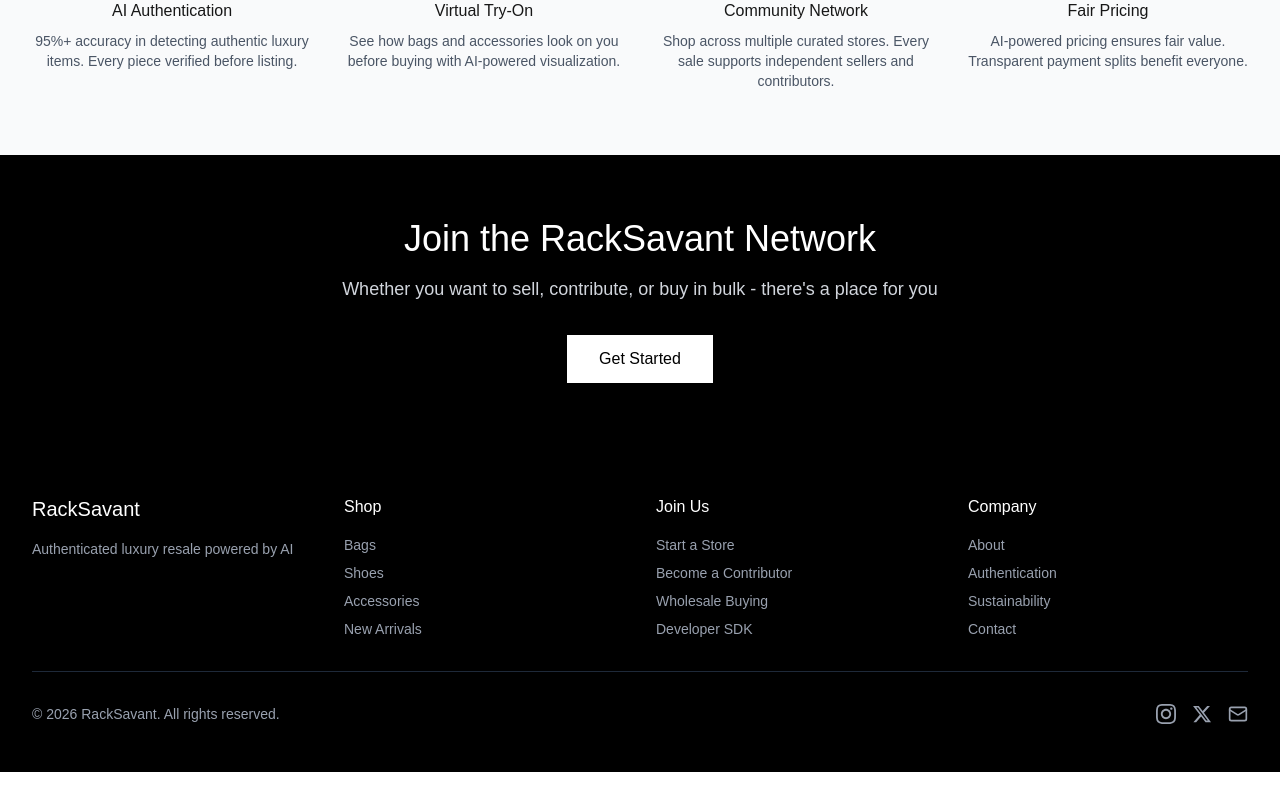
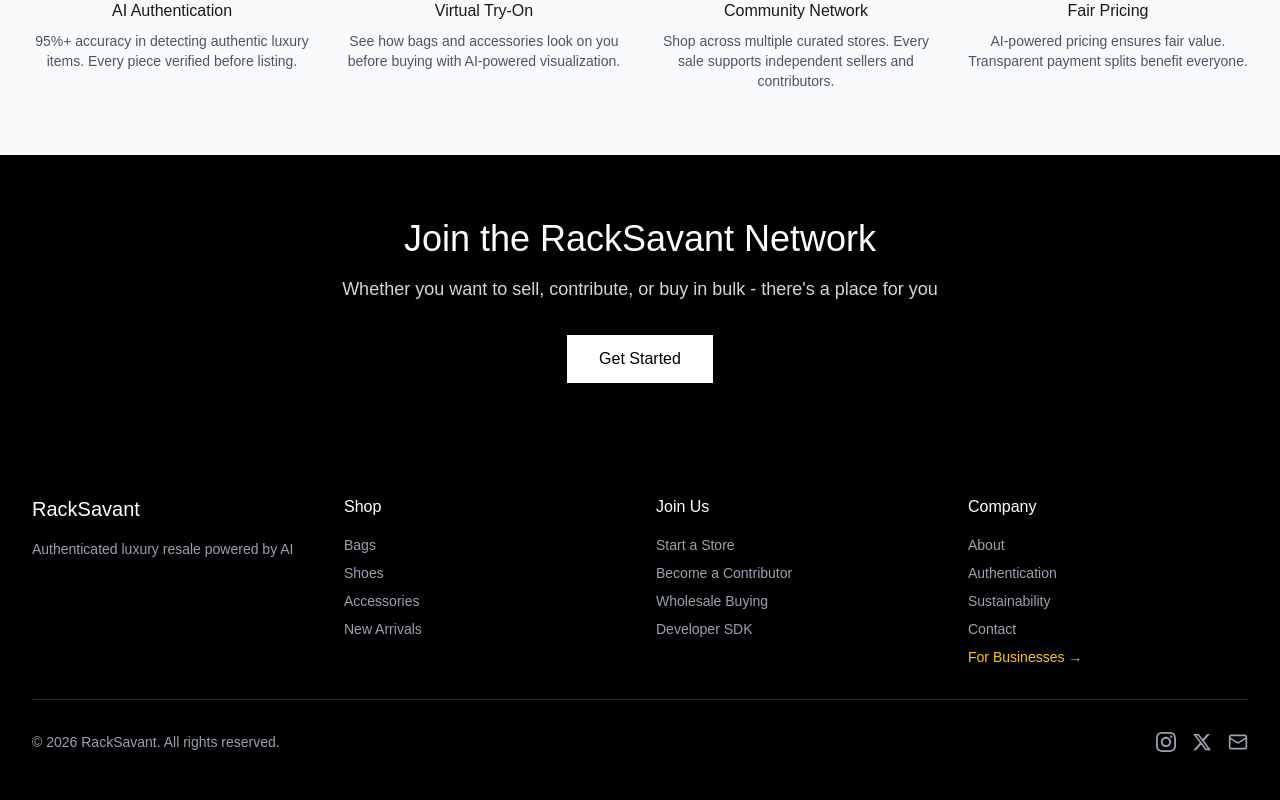
Before and after one commit to RackSavant/CrossPostGTMSite, a Next.js app: page / in a window 1280 px wide. Shown: the part 2616-3416 px from the top of the page. Before the commit the page ends 3388 px from the top, so only its background shows below. Built offline with nearby package versions, Linux system fonts and the light colour scheme.

Commit message:
Add 'For Businesses' link to footer

```diff
--- a/components/footer.tsx
+++ b/components/footer.tsx
@@ -42,6 +42,7 @@ export function Footer() {
               <li><Link href="/authentication" className="hover:text-white">Authentication</Link></li>
               <li><Link href="/sustainability" className="hover:text-white">Sustainability</Link></li>
               <li><Link href="/contact" className="hover:text-white">Contact</Link></li>
+              <li><Link href="https://platform.racksavant.com" className="hover:text-white text-yellow-400">For Businesses →</Link></li>
             </ul>
           </div>
         </div>
```
